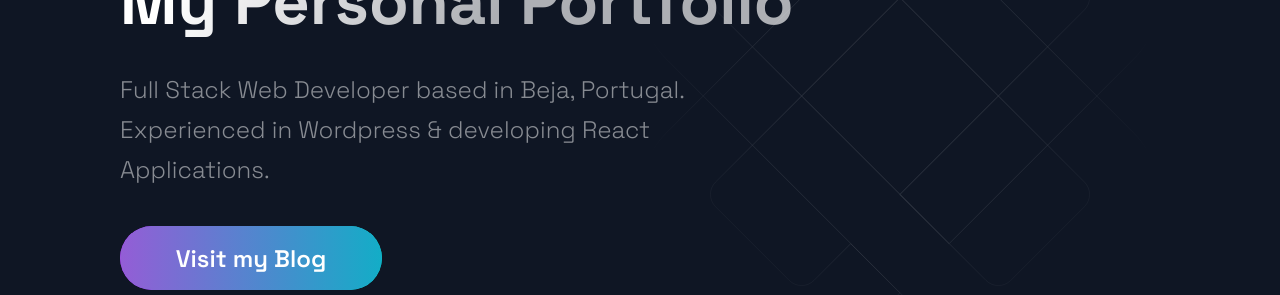
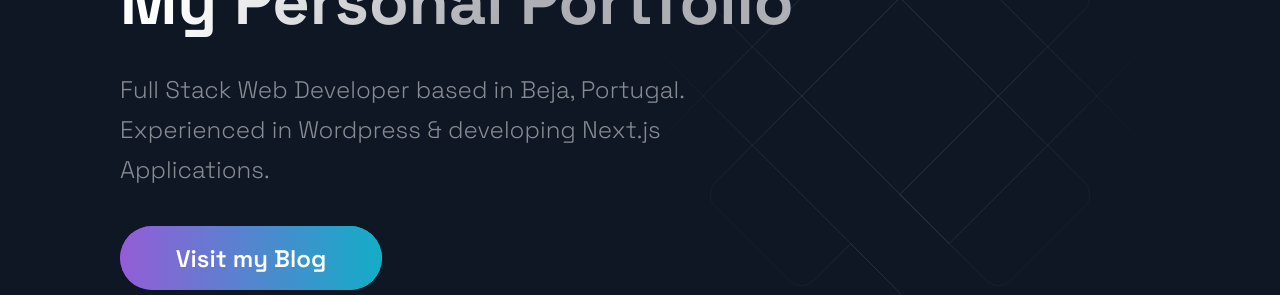
Before and after one commit to Joshhortt/portfolio-app, a Next.js app: page / in a window 1280 px wide. Shown: the part 276-571 px from the top of the page. Built offline with nearby package versions, Linux system fonts and the light colour scheme.

Commit message:
update Hero

```diff
--- a/src/components/Hero/Hero.js
+++ b/src/components/Hero/Hero.js
@@ -17,7 +17,7 @@ const Hero = (props) => (
       </SectionTitle>
       <SectionText>
         Full Stack Web Developer based in Beja, Portugal. Experienced in
-        Wordpress & developing React Applications.
+        Wordpress & developing Next.js Applications.
         <br />
       </SectionText>
       <Button
```
